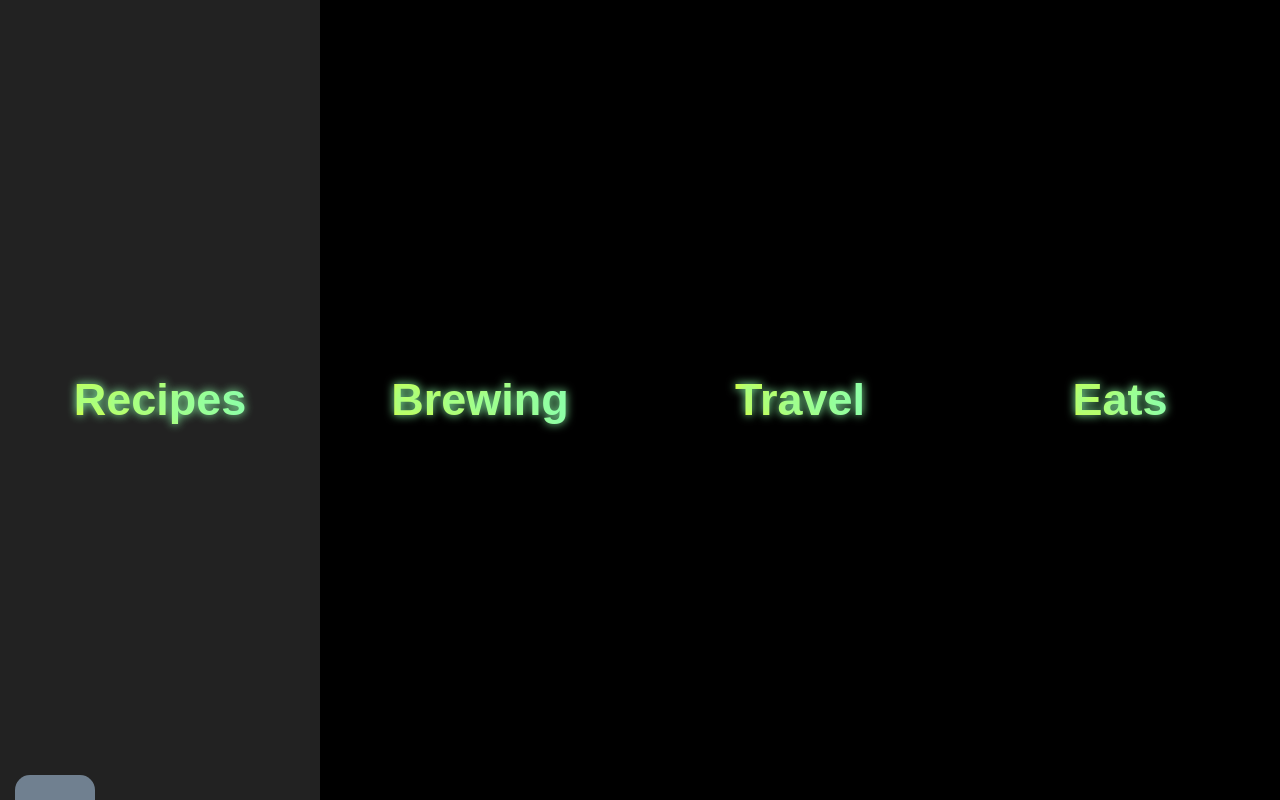
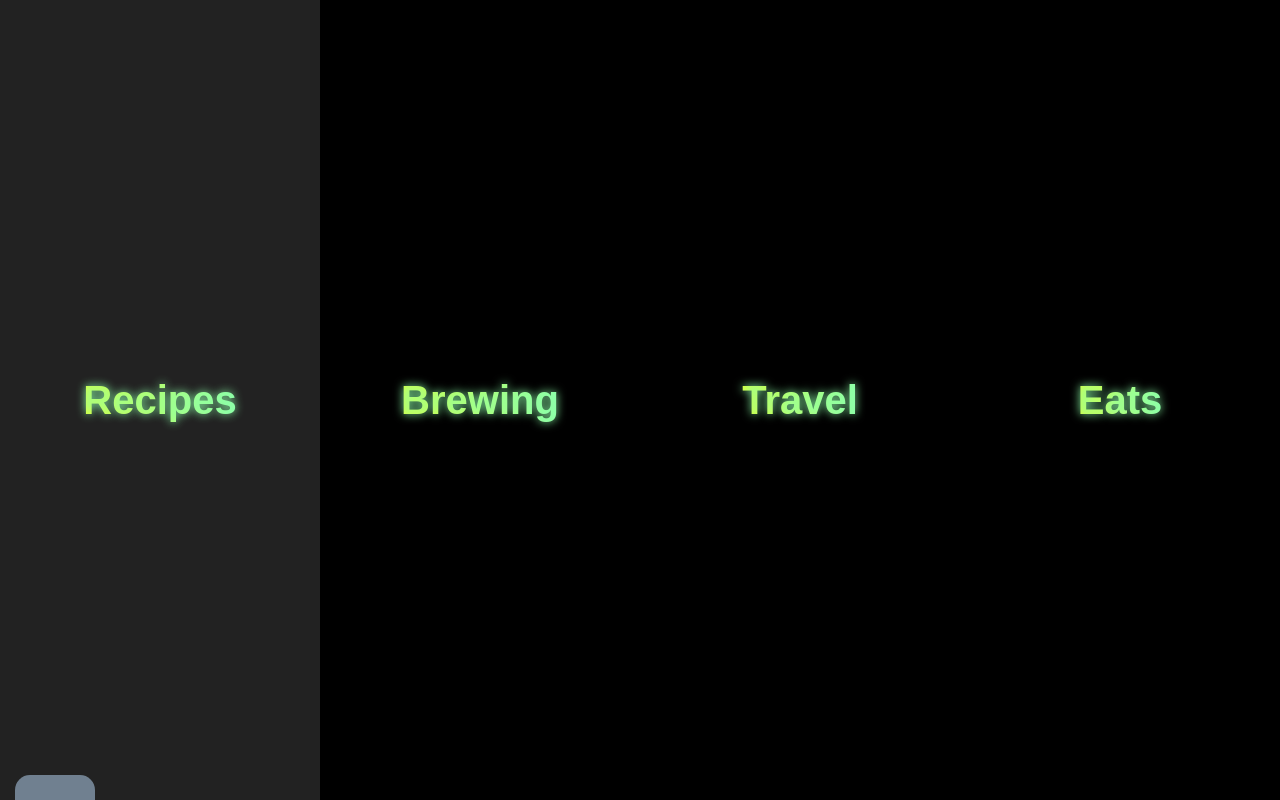
Before and after one commit to Jameson13B/Jamesons-Dashboard, a React (Create React App) app: page / in a window 1280 px wide. Built offline with nearby package versions, Linux system fonts and the light colour scheme; no server answers.

Commit message:
Refactored from viewport measurements to %

```diff
--- a/src/App.js
+++ b/src/App.js
@@ -30,7 +30,7 @@ export default App
 const getStyles = () => ({
   appContainer: {
     background: 'black',
-    height: '100vh',
-    width: '100vw',
+    height: '100%',
+    width: '100%',
   },
 })
--- a/src/components/HomeButton.js
+++ b/src/components/HomeButton.js
@@ -20,7 +20,7 @@ const getStyles = () => ({
     background: 'black',
     borderStyle: 'none',
     cursor: 'pointer',
-    height: '100vh',
+    height: '100%',
     width: '25%',
     '&:hover': {
       background: '#222222',
@@ -28,7 +28,7 @@ const getStyles = () => ({
     },
     '@media(max-width: 768px)': {
       width: '100%',
-      height: '25vh',
+      height: '25%',
     },
     // Flexbox
     display: 'flex',
@@ -40,7 +40,7 @@ const getStyles = () => ({
     background: 'linear-gradient(to right, #E1FF31, #8DFFA8)',
     WebkitBackgroundClip: 'text',
     WebkitTextFillColor: 'transparent',
-    fontSize: '45px',
+    fontSize: '3em',
     textShadow: '0 0 10px #8DFFA8',
   },
 })
--- a/src/components/RecipeButton.js
+++ b/src/components/RecipeButton.js
@@ -18,7 +18,7 @@ const getStyles = () => ({
     background: 'transparent',
     borderStyle: 'none',
     cursor: 'pointer',
-    height: '100vh',
+    height: '100%',
     maxWidth: '33%',
     flex: 5,
     '&:hover': {
@@ -40,7 +40,7 @@ const getStyles = () => ({
     background: 'linear-gradient(to right, #E1FF31, #8DFFA8)',
     WebkitBackgroundClip: 'text',
     WebkitTextFillColor: 'transparent',
-    fontSize: '45px',
+    fontSize: '2.75em',
     textShadow: '0 0 10px #8DFFA8',
   },
   pill: {
--- a/src/index.css
+++ b/src/index.css
@@ -1,3 +1,10 @@
+html,
+body,
+#root {
+  height: 100%;
+  width: 100%;
+}
+
 body {
   margin: 0;
   font-family: -apple-system, BlinkMacSystemFont, 'Segoe UI', 'Roboto', 'Oxygen', 'Ubuntu',
--- a/src/views/Home.js
+++ b/src/views/Home.js
@@ -21,6 +21,7 @@ export const Home = (props) => {
 const getStyles = () => ({
   container: css({
     display: 'flex',
+    height: '100%',
     '@media(max-width: 768px)': {
       flexDirection: 'column',
     },
--- a/src/views/RecipeDetails.js
+++ b/src/views/RecipeDetails.js
@@ -63,7 +63,7 @@ export const RecipeDetails = (props) => {
 
 const getStyles = () => ({
   container: {
-    height: '100vh',
+    height: '100%',
     margin: '0 auto',
     maxWidth: '400px',
     padding: '15px',
--- a/src/views/Recipes.js
+++ b/src/views/Recipes.js
@@ -104,6 +104,7 @@ export const Recipes = () => {
 const getStyles = () => ({
   container: {
     display: 'flex',
+    height: '100%',
     '@media(max-width: 768px)': {
       flexDirection: 'column',
       height: '100%',
@@ -113,7 +114,7 @@ const getStyles = () => ({
     background: 'transparent',
     borderStyle: 'none',
     cursor: 'pointer',
-    height: '100vh',
+    height: '100%',
     padding: '0',
     flex: 1,
     maxWidth: '50px',
```
